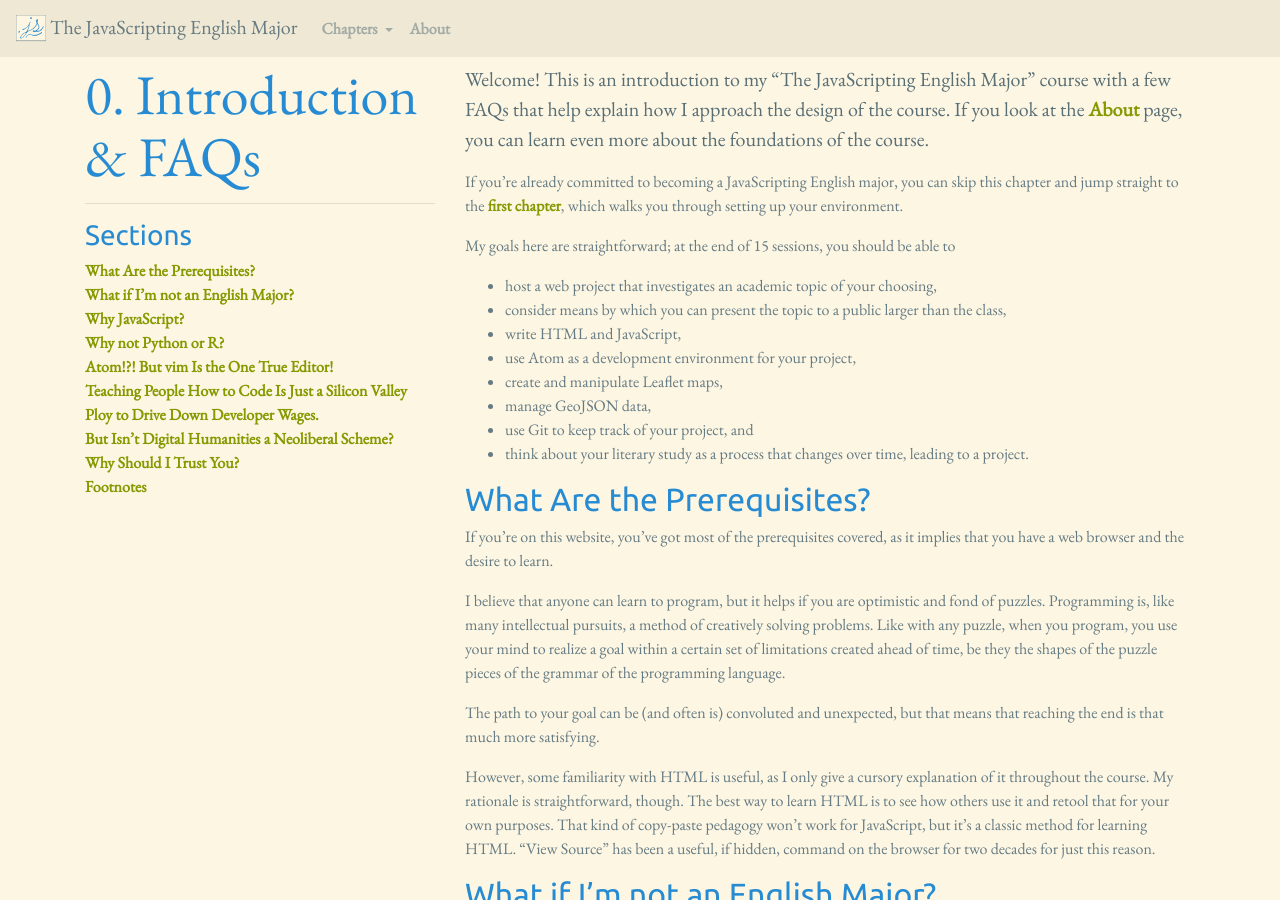
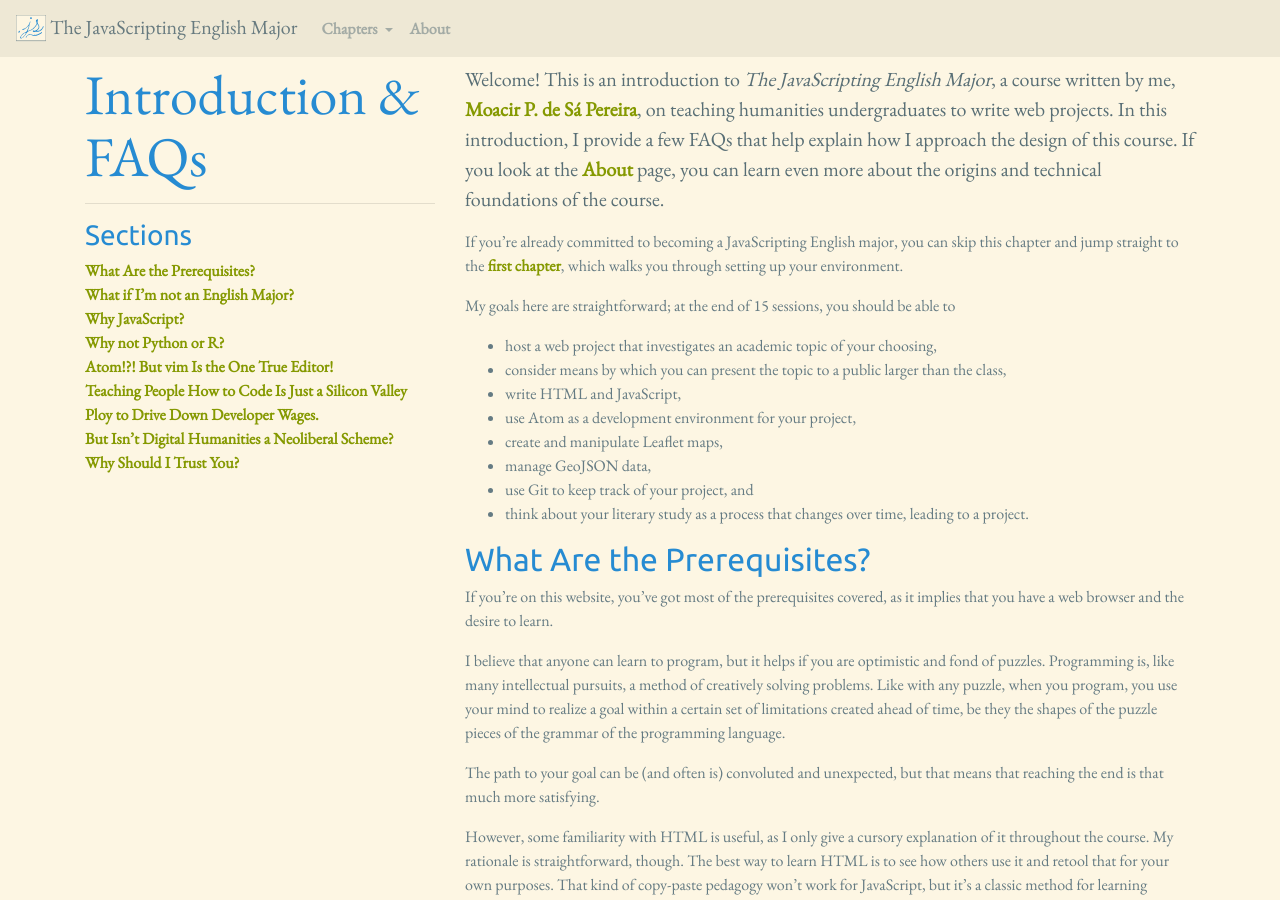
Before and after one commit to muziejus/javascripting-english-major, a Jekyll site: the page built from 0-introduction.md, in a window 1280 px wide and 900 px high. Built offline with Jekyll 4.4.1, drawn with Linux system fonts in a browser that asks for light colours; nearby versions of some CDN libraries.

Commit message:
clean up 0.

```diff
--- a/0-introduction.md
+++ b/0-introduction.md
@@ -4,16 +4,19 @@ title: 0. Introduction & FAQs
 permalink: /0-introduction/
 ---
 
-# 0. Introduction & FAQs
+# Introduction & FAQs
 
-<p class="lead"> Welcome! This is an introduction to my “The JavaScripting
-English Major” course with a few FAQs that help explain how I approach the
-design of the course. If you look at the [About](/about/) page, you can learn
-even more about the foundations of the course.  </p>
+<p class="lead"> Welcome! This is an introduction to *The JavaScripting
+English Major*, a course written by me, [Moacir P. de Sá
+Pereira](http://moacir.com), on teaching humanities undergraduates to write
+web projects. In this introduction, I provide a few FAQs that help explain how
+I approach the design of this course. If you look at the [About](/about)
+page, you can learn even more about the origins and technical foundations of
+the course.</p>
 
 If you’re already committed to becoming a JavaScripting English major, you can
-skip this chapter and jump straight to the [first chapter]({{ site.baseurl
-}}/1-environment/), which walks you through setting up your environment.
+skip this chapter and jump straight to the [first chapter](/1-environment),
+which walks you through setting up your environment.
 
 My goals here are straightforward; at the end of 15 sessions, you should be
 able to
@@ -241,12 +244,9 @@ will have already taught this course, making adjustments where necessary. And
 I hope to keep teaching it. JavaScript and the web are going nowhere, and the
 humanities are as important now as they have ever been.
 
-So happy JavaScripting, and I’ll see you in [Chapter 1]({{ site.baseurl
-}}/1-environment/)!
+So happy JavaScripting, and I’ll see you in [Chapter 1](/1-environment)!
 </section>
 
-<section id="footnotes">
 ## Footnotes
 
-[^js-history]: I discuss the history of JavaScript in a bit more detail in [Chapter 2](/2-calculator/).
-</section>
+[^js-history]: I discuss the history of JavaScript in a bit more detail in [Chapter 2](/2-calculator).
```
